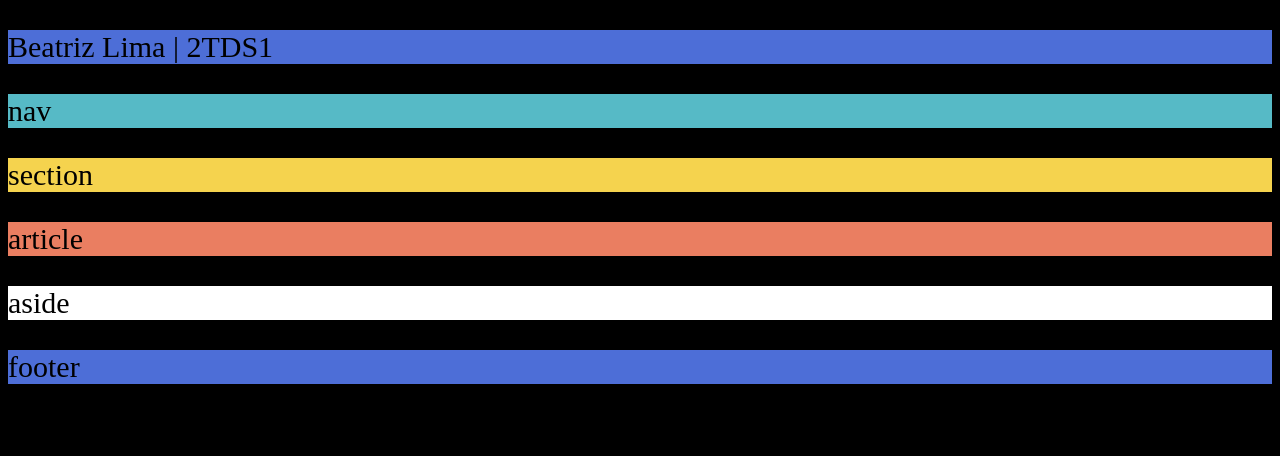
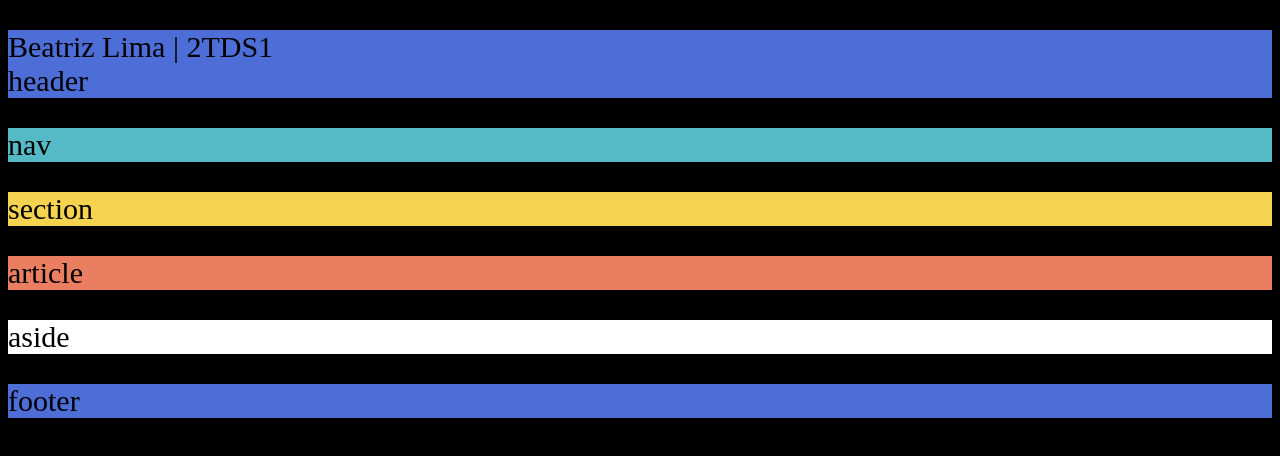
Before and after one commit to limabea23/Atividade-5---Praticando-e-recapitulando, a plain HTML site: page index.html in a window 1280 px wide. Drawn offline with Linux system fonts and the light colour scheme.

Commit message:
update index (uso correto do semântico)

```diff
--- a/index.html
+++ b/index.html
@@ -8,22 +8,27 @@
 </head>
 <body>
     <header class="header">
-        <p>Beatriz Lima | 2TDS1</p>
+        <p>Beatriz Lima | 2TDS1 <br>header<br></p>
     </header>
 
     <nav class="nav">
         <p>nav</p>
     </nav>
 
+    <main>
         <section>
             <p>section</p>
         </section>
+
         <article>
             <p>article</p>
         </article>
+
         <aside>
             <p>aside</p>
         </aside>
+    </main>
+
     <footer>
         <p>footer</p>
     </footer>
```
Lines whose indentation alone changed are shown as unchanged.
